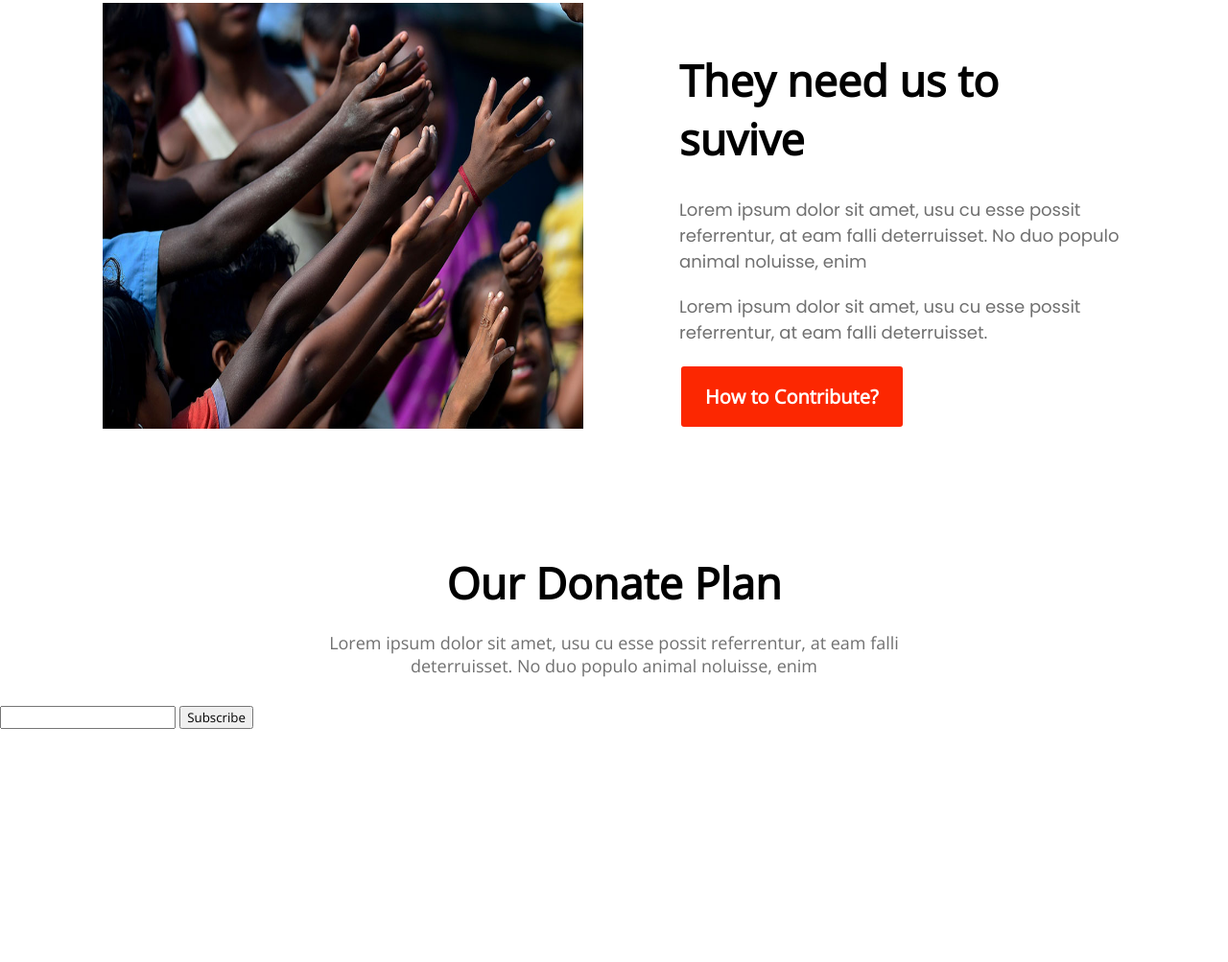
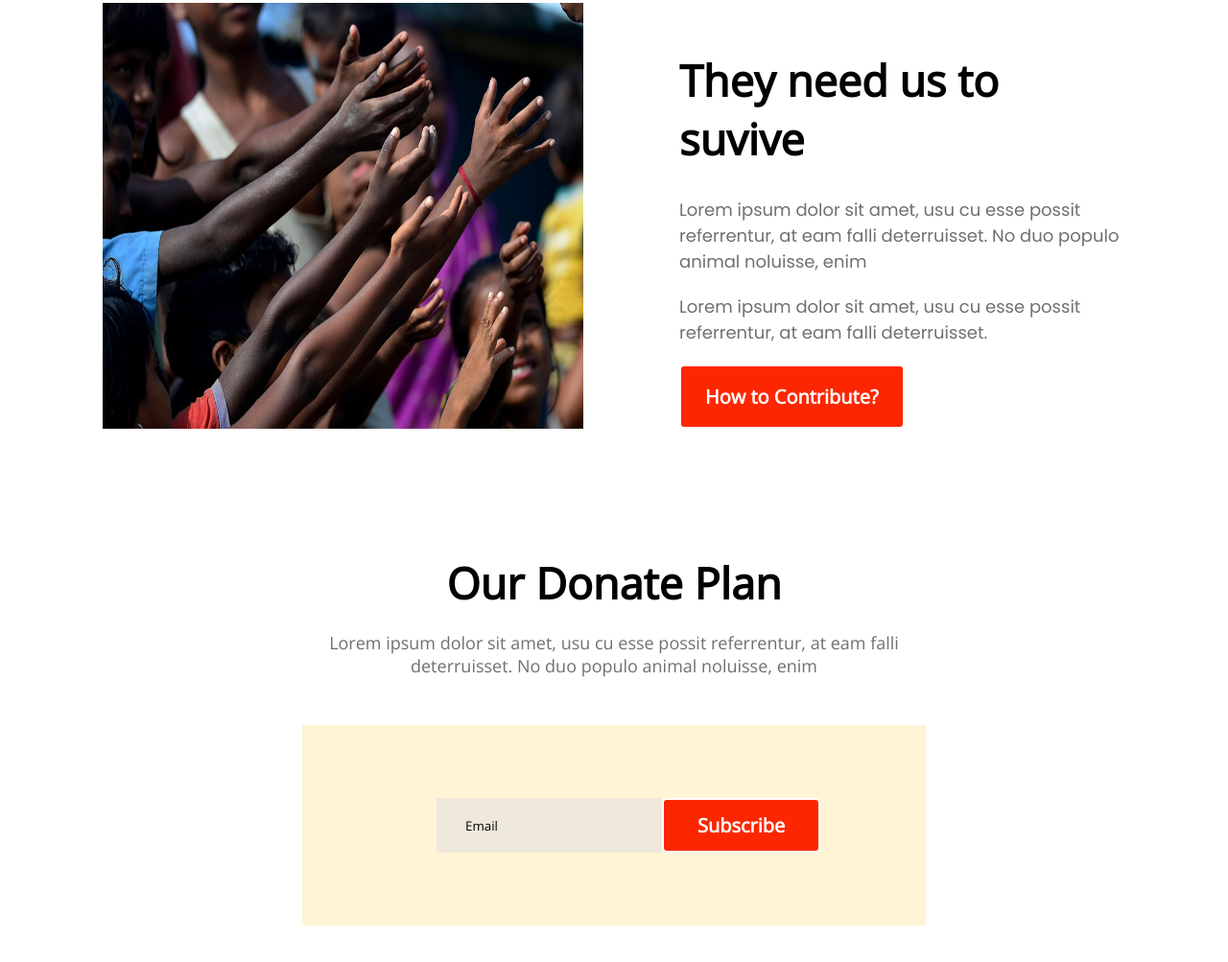
Before and after one commit to Asib46/donate-web-portfolio, a plain HTML site: page index.html in a window 1280 px wide. Shown: the part 2573-3576 px from the top of the page at 96% size. Before the commit the page ends 3333 px from the top, so only its background shows below. Drawn offline with nearby package versions, Linux system fonts and the light colour scheme.

Commit message:
add email and subuscribe button

```diff
--- a/index.html
+++ b/index.html
@@ -104,9 +104,9 @@
             <div><h2 class="main-second-section-h2 update">Our Donate Plan</h2>
                 <p class="main-second-section-p">Lorem ipsum dolor sit amet, usu cu esse possit referrentur, at eam falli
                     deterruisset. No duo populo animal noluisse, enim</p></div>
-                    <div>
-                        <input type="email" name="" id="">
-                        <input type="button" value="Subscribe">
+                    <div class="form">
+                        <input class="email" type="email" value="Email" name="" id="">
+                        <input class="subscribe-btn" type="button" value="Subscribe">
                     </div>
         </section>
     </main>
--- a/styles/donate.css
+++ b/styles/donate.css
@@ -211,3 +211,30 @@
 .update{
     margin-top: 130px;
 }
+
+.form{
+
+    padding: 76px 190px;
+    background: #FFF4D6;
+    margin: 50px 315px;
+    display: flex;
+}
+
+.email{
+    width: 300px;
+    margin-left: -50px;
+    border: none;
+    padding: 10px 30px;
+    background: rgba(226, 223, 223, 0.541);
+}
+
+.subscribe-btn{
+    color: white;
+    background: #fc2701;
+    font-size: 20px;
+    font-weight: 600;
+    padding: 13px 35px;
+    border: 2px solid white;
+    border-radius: 5px;
+    margin-right: -50px;
+}
```
